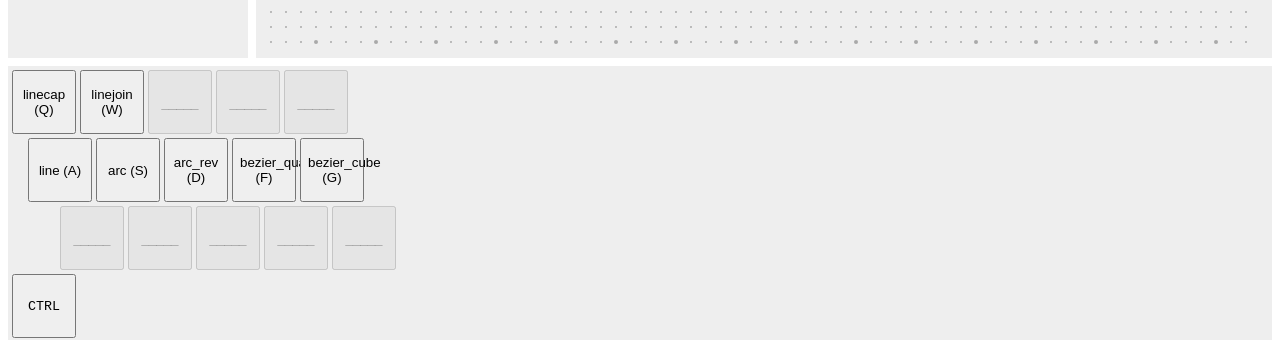
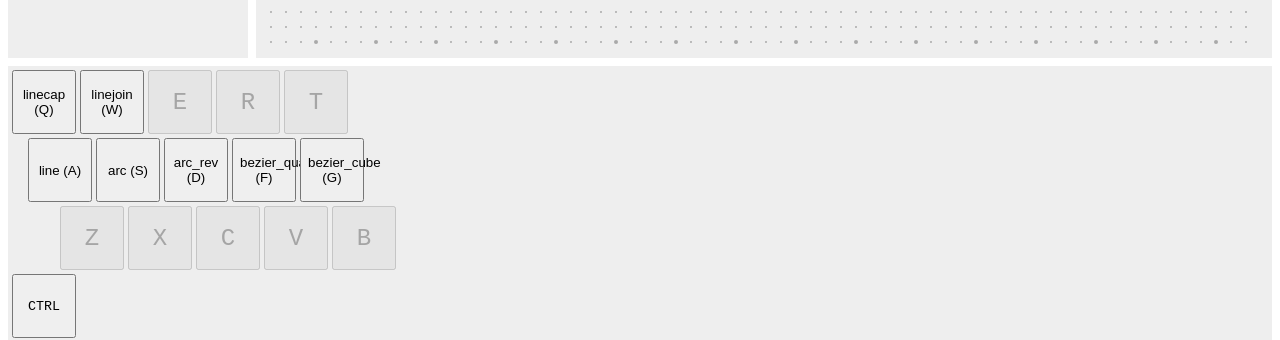
Before and after one commit to fiecueal/ssvgg, a SvelteKit app: page / in a window 1280 px wide. Shown: the part 326-666 px from the top of the page. Built offline with nearby package versions, Linux system fonts and the light colour scheme.

Commit message:
update disabled key text

```diff
--- a/src/routes/+page.svelte
+++ b/src/routes/+page.svelte
@@ -508,7 +508,7 @@ which is used to determine the number of grid markers to show on screen
             {active_keybinds[bind]} ({bind.toUpperCase()})
           </button>
         {:else}
-          <button disabled>_____</button>
+          <button style="font-size: 1.5rem;font-family:monospace" disabled>{bind.toUpperCase()}</button>
         {/if}
       {/each}
 
```
